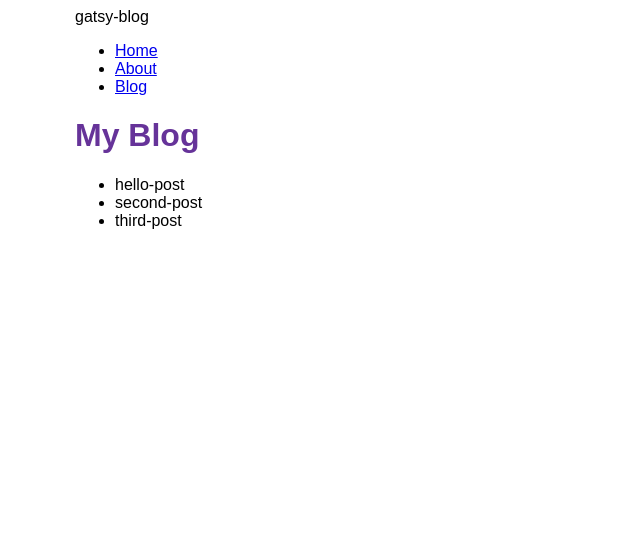
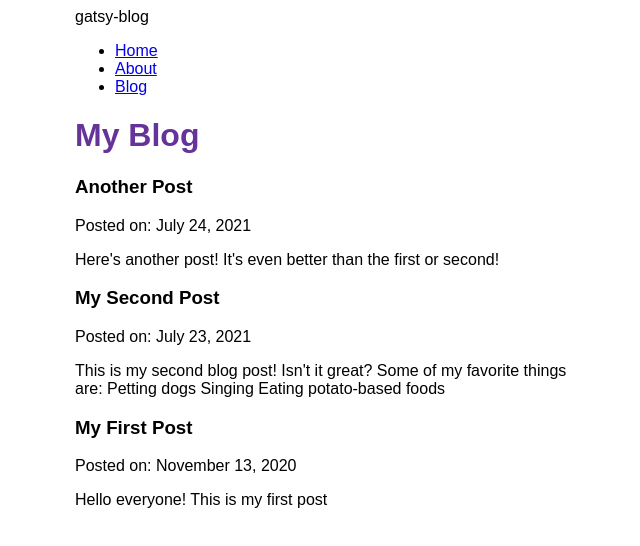
Before and after one commit to FantomFromUA/gatsby-blog, a Gatsby site: page /blog in a window 1280 px wide. Shown: the whole page, without its empty margins (315-955 px from the left). Built offline with nearby package versions, Linux system fonts and the light colour scheme; Gatsby itself is replaced by a stand-in of ours.

Commit message:
tutorial 5

```diff
--- a/blog/hello-post.mdx
+++ b/blog/hello-post.mdx
@@ -0,0 +1,7 @@
+---
+title: "My First Post"
+date: "2020-11-13"
+slug: "hello-post"
+---
+
+Hello everyone! This is my first post
--- a/blog/second-post.mdx
+++ b/blog/second-post.mdx
@@ -0,0 +1,13 @@
+---
+title: "My Second Post"
+date: "2021-07-23"
+slug: "second-post"
+---
+
+This is my second blog post! Isn't it *great*?
+
+Some of my **favorite** things are:
+
+* Petting dogs
+* Singing
+* Eating potato-based foods
--- a/blog/third-post.mdx
+++ b/blog/third-post.mdx
@@ -0,0 +1,7 @@
+---
+title: "Another Post"
+date: "2021-07-24"
+slug: "third-post"
+---
+
+Here's another post! It's even better than the first or second!
--- a/gatsby-config.js
+++ b/gatsby-config.js
@@ -16,5 +16,6 @@ module.exports = {
         path: `${__dirname}/blog`,
       }
     },
+    "gatsby-plugin-mdx",
   ],
 }
--- a/package.json
+++ b/package.json
@@ -15,9 +15,11 @@
     "clean": "gatsby clean"
   },
   "dependencies": {
+    "@mdx-js/react": "^2.3.0",
     "gatsby": "^5.12.4",
     "gatsby-adapter-netlify": "^1.0.0",
     "gatsby-plugin-image": "^3.12.0",
+    "gatsby-plugin-mdx": "^5.12.0",
     "gatsby-plugin-sharp": "^5.12.0",
     "gatsby-source-filesystem": "^5.12.0",
     "react": "^18.2.0",
--- a/src/pages/blog.js
+++ b/src/pages/blog.js
@@ -6,26 +6,32 @@ import { graphql } from 'gatsby';
 const Blog = ({data}) => {
     return (
         <Layout pageTitle="My Blog">
-            <ul>{
-                data.allFile.nodes.map(node => (
-                <li key={node.name}>
-                    {node.name}
-                </li>
+            {
+                data.allMdx.nodes.map(node => (
+                <article key={node.id}>
+                    <h3>{node.frontmatter.title}</h3>
+                    <p>Posted on: {node.frontmatter.date}</p>
+                    <p>{node.excerpt}</p>
+                </article>
                 ))
             }
-            </ul>
         </Layout>
     );
 }
 
 export const query = graphql`
-  query {
-    allFile {
-      nodes {
-        name
+query {
+  allMdx(sort: {frontmatter: {date: DESC}}) {
+    nodes {
+      frontmatter {
+        date(formatString: "MMMM D, YYYY")
+        title
       }
+      id
+      excerpt
     }
   }
+}
 `
 
 export const Head = () => <Seo title="Blog" />
```
Also changed, not shown: 1 other file.
